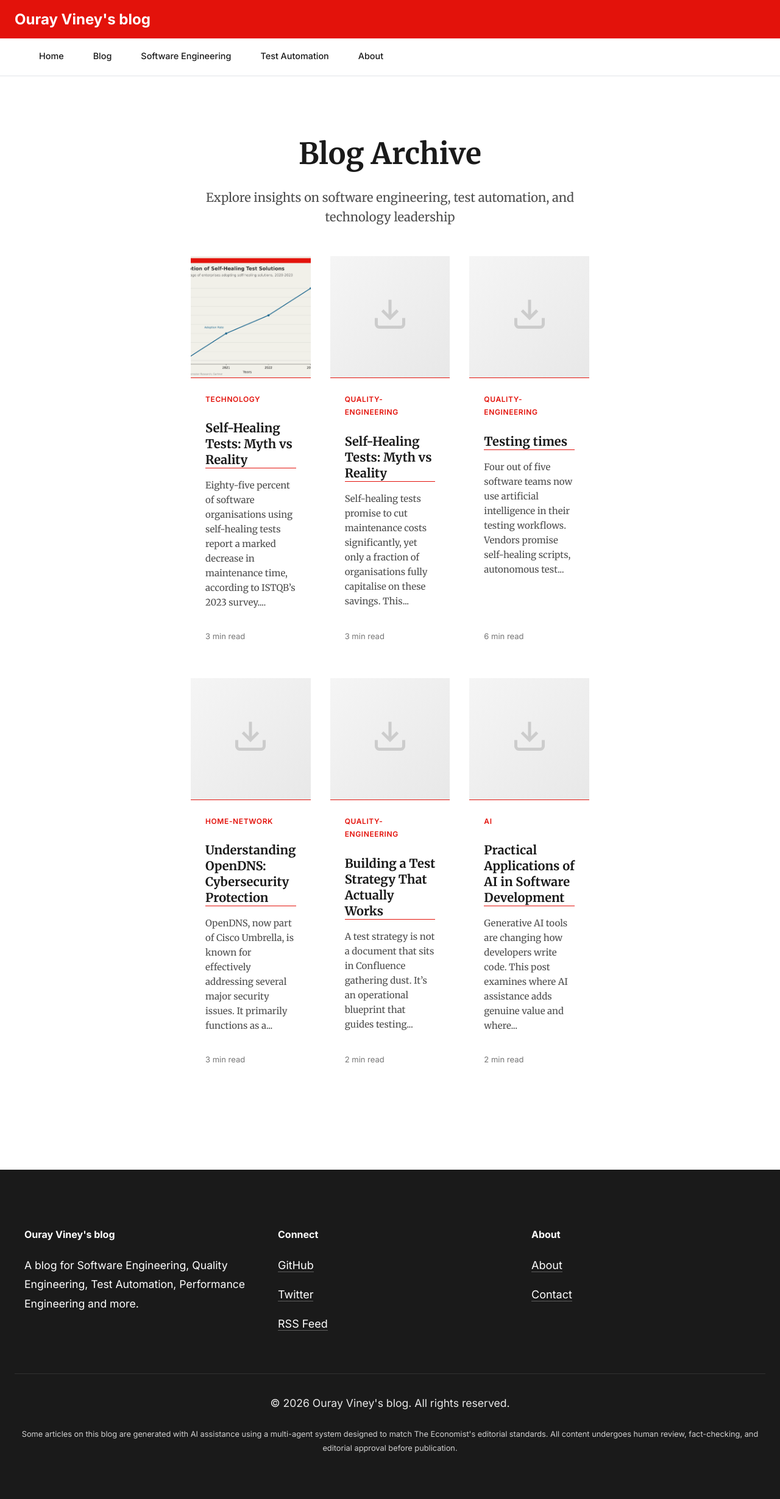
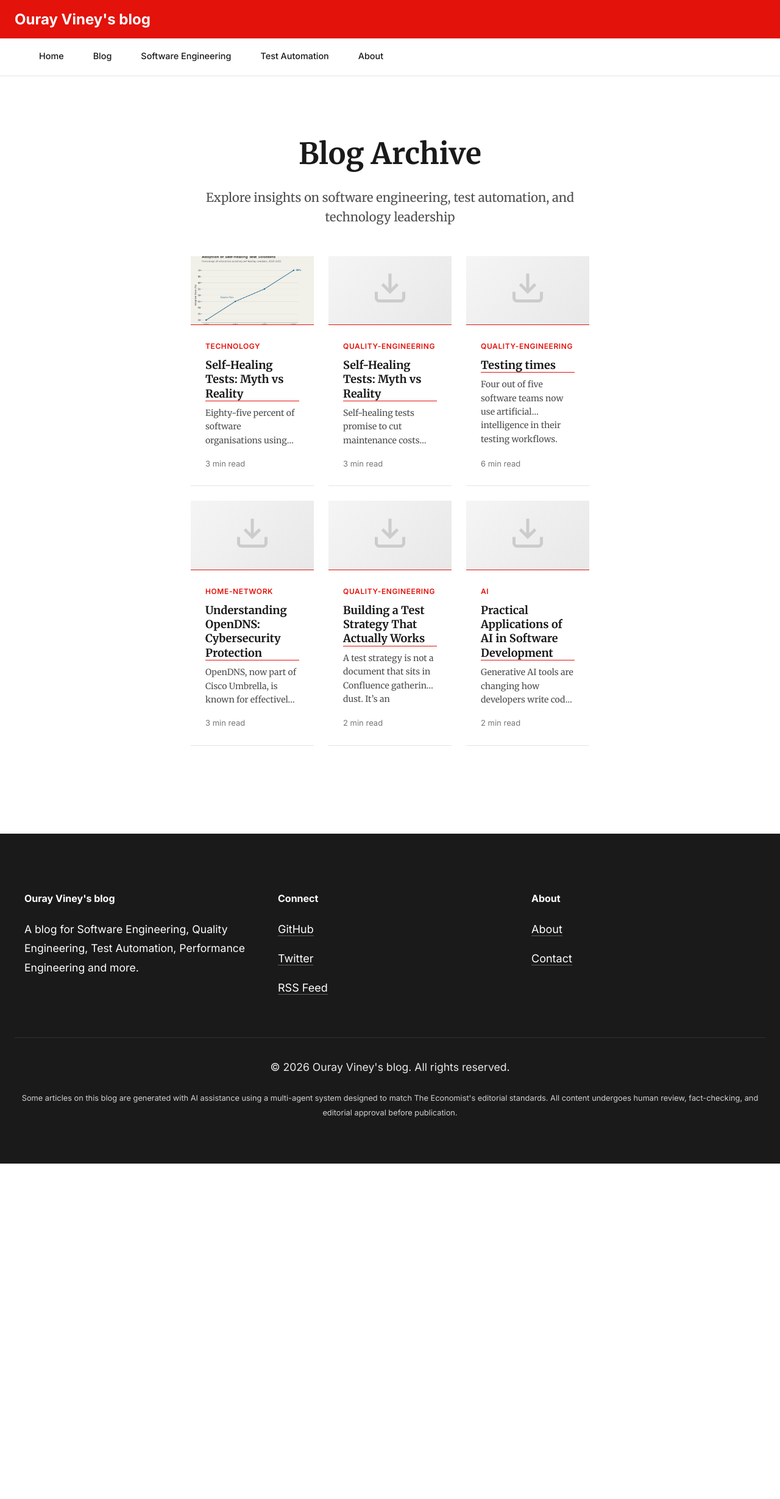
Before and after one commit to oviney/blog, a Jekyll site: the page built from blog.html, in a window 1280 px wide. Shown: the whole page at 61% size. Built offline with Jekyll 4.4.1, drawn with Linux system fonts in a browser that asks for light colours; after the commit the page ends 1908 px from its top, so only the background shows below that.

Commit message:
Fix blog archive layout: uniform card heights, consistent spacing, and proper aspect ratios

```diff
--- a/_sass/economist-theme.scss
+++ b/_sass/economist-theme.scss
@@ -1048,7 +1048,7 @@ table {
 .topic-grid {
   display: grid;
   grid-template-columns: repeat(3, 1fr);
-  gap: $spacing-lg;
+  gap: $spacing-md;
   margin-top: $spacing-xl;
 }
 
@@ -1056,19 +1056,23 @@ table {
   display: flex;
   flex-direction: column;
   background: $background-white;
+  border-bottom: 1px solid $border-color;
   transition: transform 0.2s ease, box-shadow 0.2s ease;
+  height: 100%;
 
   &:hover {
     transform: translateY(-2px);
+    box-shadow: 0 4px 8px rgba(0,0,0,0.08);
   }
 }
 
 .topic-card-image {
   display: block;
   width: 100%;
-  height: 200px;
+  aspect-ratio: 16 / 9;
   overflow: hidden;
   background: $background-light;
+  flex-shrink: 0;
 
   img {
     width: 100%;
@@ -1097,8 +1101,9 @@ table {
   padding: $spacing-md;
   display: flex;
   flex-direction: column;
-  gap: $spacing-sm;
-  flex: 1;
+  gap: $spacing-xs;
+  flex: 1 0 auto;
+  min-height: 0;
 }
 
 .topic-category {
@@ -1108,7 +1113,7 @@ table {
   color: $economist-red;
   text-transform: uppercase;
   letter-spacing: 0.05em;
-  margin-bottom: $spacing-xs;
+  margin: 0;
 }
 
 .topic-card-title {
@@ -1117,7 +1122,7 @@ table {
 
   a {
     font-family: $font-serif;
-    font-size: 1.25rem;
+    font-size: 1.125rem;
     font-weight: 700;
     color: $text-primary;
     text-decoration: none;
@@ -1133,11 +1138,15 @@ table {
 
 .topic-card-excerpt {
   font-family: $font-serif;
-  font-size: 0.938rem;
+  font-size: 0.875rem;
   color: $text-secondary;
   line-height: $line-height-normal;
   margin: 0;
-  flex: 1 1 auto;
+  flex: 1 0 auto;
+  overflow: hidden;
+  display: -webkit-box;
+  -webkit-line-clamp: 3;
+  -webkit-box-orient: vertical;
 }
 
 .topic-card-meta {
@@ -1146,8 +1155,9 @@ table {
   font-family: $font-sans;
   font-size: 0.813rem;
   color: $text-tertiary;
-  margin-top: auto;
-  padding-top: $spacing-sm;
+  margin-top: $spacing-xs;
+  padding-top: 0;
+  flex: 0 0 auto;
 }
 
 .topic-meta-item {
```
